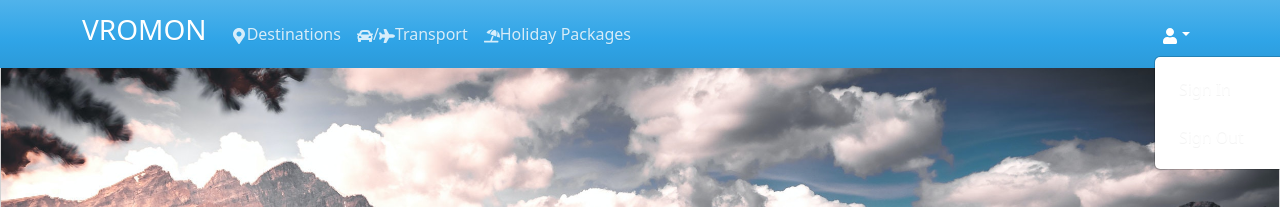
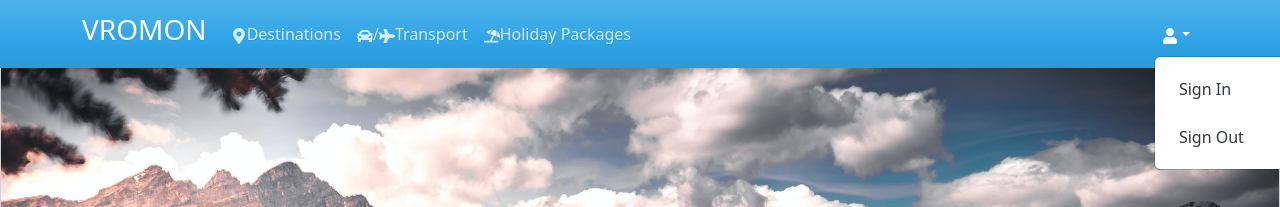
Before and after one commit to TangoRomeo80/Vromon, a React (Create React App) app in the folder frontend/: page / in a window 1280 px wide. Both pictures are taken after a click on the button 1175 px from the left and 33 px from the top of the page. Shown: the top 207 px of the page. Built offline with nearby package versions, Linux system fonts and the light colour scheme.

Commit message:
Header Updated

```diff
--- a/frontend/src/components/Header.js
+++ b/frontend/src/components/Header.js
@@ -48,13 +48,13 @@ const Header = () => {
 
                 <NavDropdown.Item>
                 <LinkContainer to='/login'>
-                <Nav.Link>Sign In</Nav.Link>
+                <Nav.Link className='text-dark'>Sign In</Nav.Link>
                 </LinkContainer>
                 </NavDropdown.Item>
 
                 <NavDropdown.Item>
                 <LinkContainer to='/logout'>
-                <Nav.Link>Sign Out</Nav.Link>
+                <Nav.Link className='text-dark'>Sign Out</Nav.Link>
                 </LinkContainer>
 
                 </NavDropdown.Item>
```
